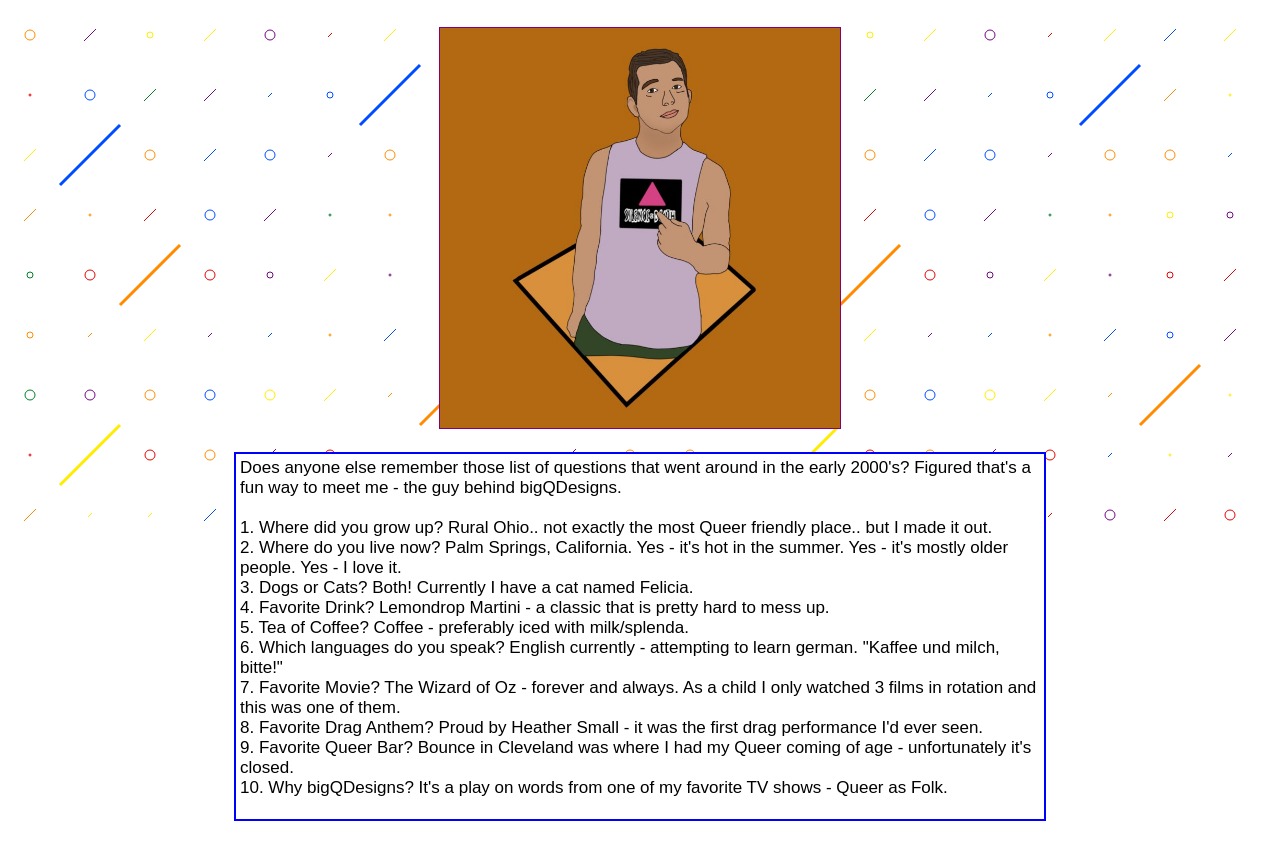
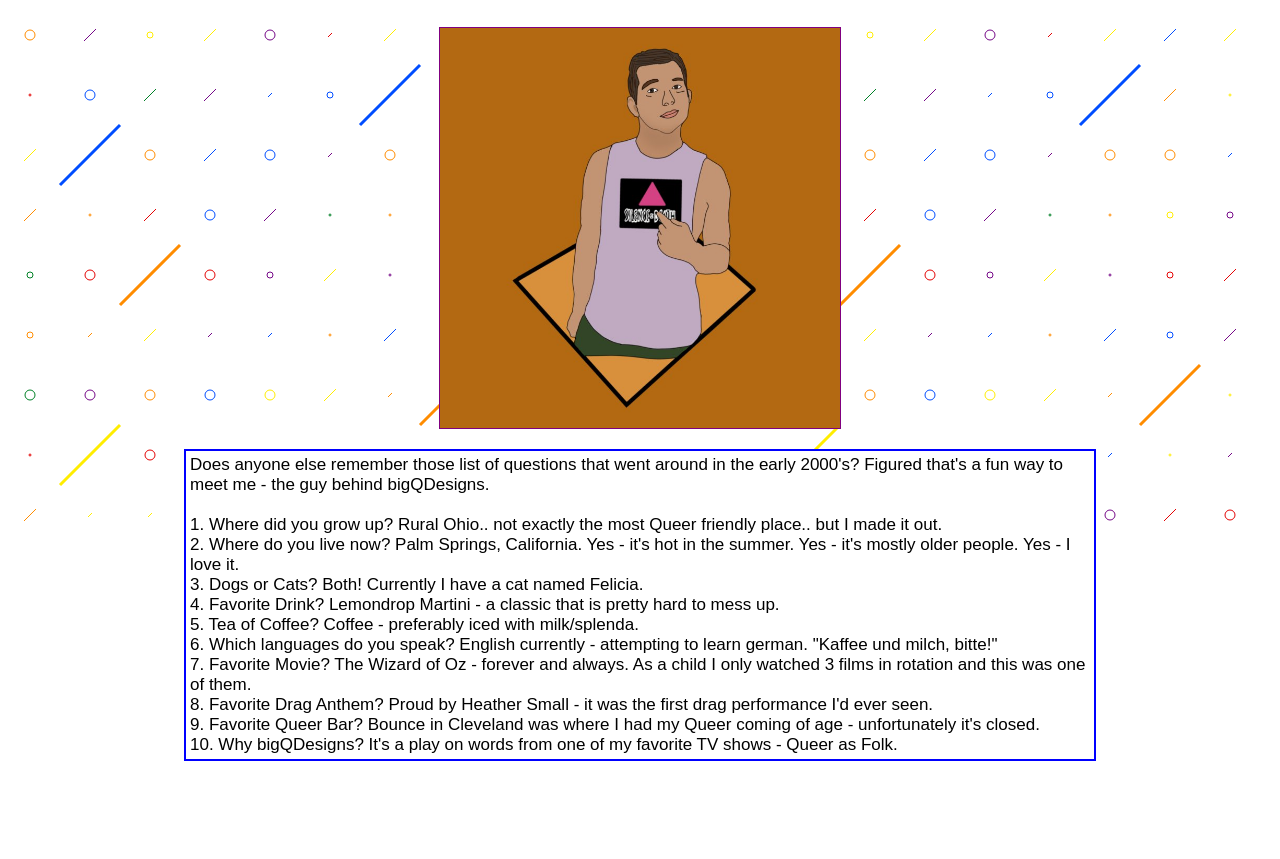
Before and after one commit to bigqdesigns/bigqdesigns.github.io, a plain HTML site: page about.html in a window 1280 px wide. Shown: the part 235-1094 px from the top of the page. After the commit the page ends 1044 px from the top, so only its background shows below. Drawn offline with Linux system fonts and the light colour scheme; a web font is replaced by a local one.

Commit message:
Attempts

```diff
--- a/about.html
+++ b/about.html
@@ -24,9 +24,8 @@ body {
 <p class="contentheader"> Get To Know Me - 2000's style </p>
 
 <div class="flexcontainer">
-  <div> <img class="imggroup"src="images/me.jpeg"> </div>
-  <br>
-    <div p class="gettoknow"> Does anyone else remember those list of questions that went around in the early 2000's? Figured that's a fun way to meet me - the guy behind bigQDesigns.
+ <img class="imggroup" src="images/me.jpeg">
+    <p class="gettoknow"> Does anyone else remember those list of questions that went around in the early 2000's? Figured that's a fun way to meet me - the guy behind bigQDesigns.
     <br> <br>
     1. Where did you grow up?
     Rural Ohio.. not exactly the most Queer friendly place.. but I made it out.
@@ -57,7 +56,7 @@ body {
     <br>
 10. Why bigQDesigns?
     It's a play on words from one of my favorite TV shows - Queer as Folk.
-  </p> <div>
+  </p>
 
 
 </body>
--- a/style.css
+++ b/style.css
@@ -95,7 +95,6 @@ padding: 5px;
   display: flex;
   flex-wrap: wrap;
   justify-content: center;
-
 }
 
 .gettoknow{
@@ -104,7 +103,7 @@ padding: 5px;
   border: 2px solid blue;
   padding: 4px;
   margin: 20px;
-  max-width: 800px;
+  max-width: 900px;
 }
 
 .contentheader{
@@ -112,5 +111,4 @@ font-size: 30px;
 color: purple;
 background-color: white;
 text-align: center;
-font
 }
```
